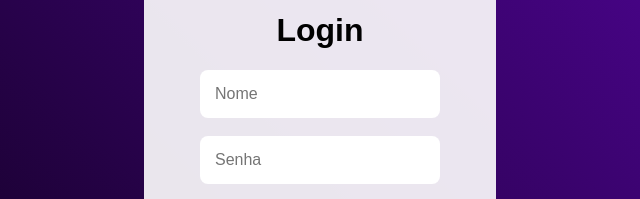
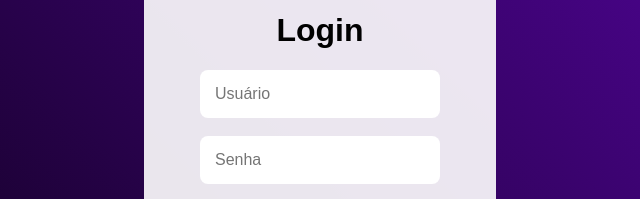
Before and after one commit to Juaokkkk/login, a plain HTML site: page index.html in a window 1280 px wide. Shown: the part 291-490 px from the top of the page, 320-960 px from the left. Drawn offline with Linux system fonts and the light colour scheme.

Commit message:
Update index.html

```diff
--- a/index.html
+++ b/index.html
@@ -13,7 +13,7 @@
         <h1>
           Login
         </h1>
-        <input type="email  " placeholder="Nome" id="login">
+        <input type="email  " placeholder="Usuário" id="login">
         <br><br>
         <input type="password" placeholder="Senha" id="senha">
         <br><br>
```
